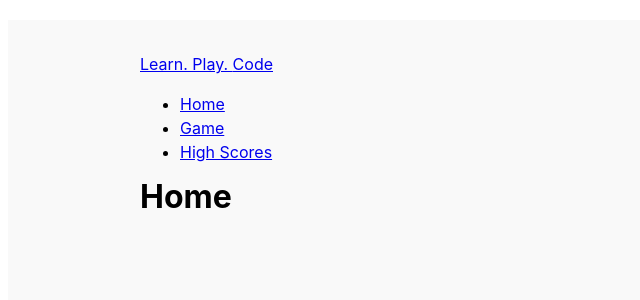
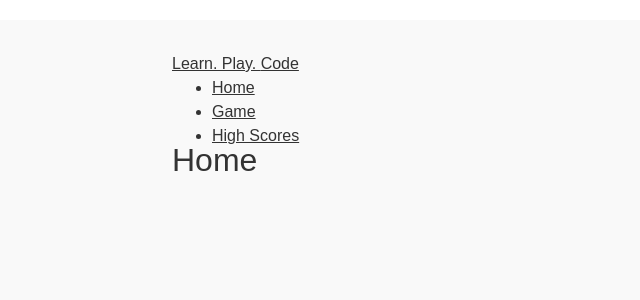
Before and after one commit to tony-sn/scoring-game, a React (Vite) app: page / in a window 1280 px wide. Shown: the top 300 px of the page, without its empty margins (0-640 px from the left). Built offline with nearby package versions, Linux system fonts and the light colour scheme.

Commit message:
style: add global style component

```diff
--- a/src/App.tsx
+++ b/src/App.tsx
@@ -9,10 +9,12 @@
 
 import { Container } from "styled/Container";
 import { Main } from "styled/Main";
+import GlobalStyle from "styled/GlobalStyle";
 
 function App() {
   return (
     <BrowserRouter>
+      <GlobalStyle />
       <Main>
         <Container>
           <Navbar />
--- /dev/null
+++ b/src/styled/GlobalStyle.tsx
@@ -0,0 +1,16 @@
+import { createGlobalStyle } from "styled-components";
+
+export default createGlobalStyle`
+  *{
+    box-sizing: border-box;
+    color: #333;
+    margin: 0;
+    font-family: sans-serif;
+    font-weight: 300;
+  }
+
+  h1, h2{
+    margin-bottom: 2rem;
+
+  }
+`;
```
